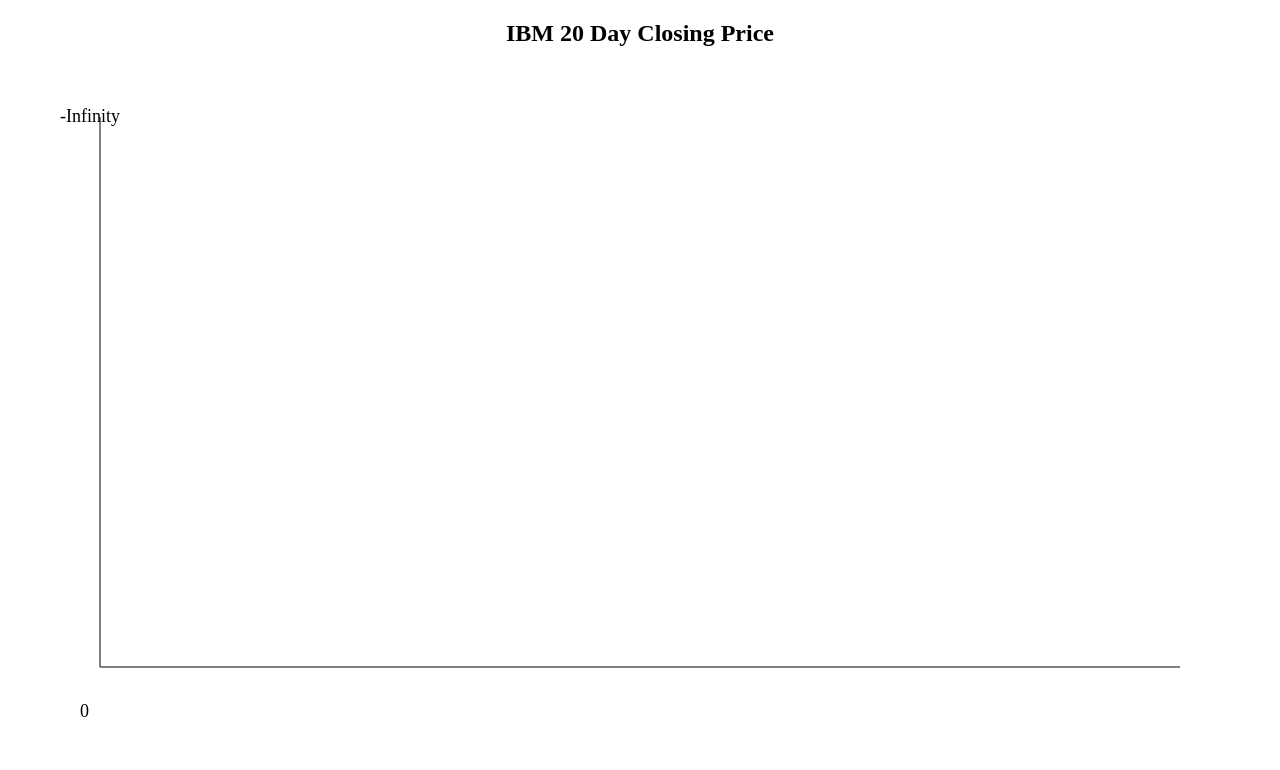
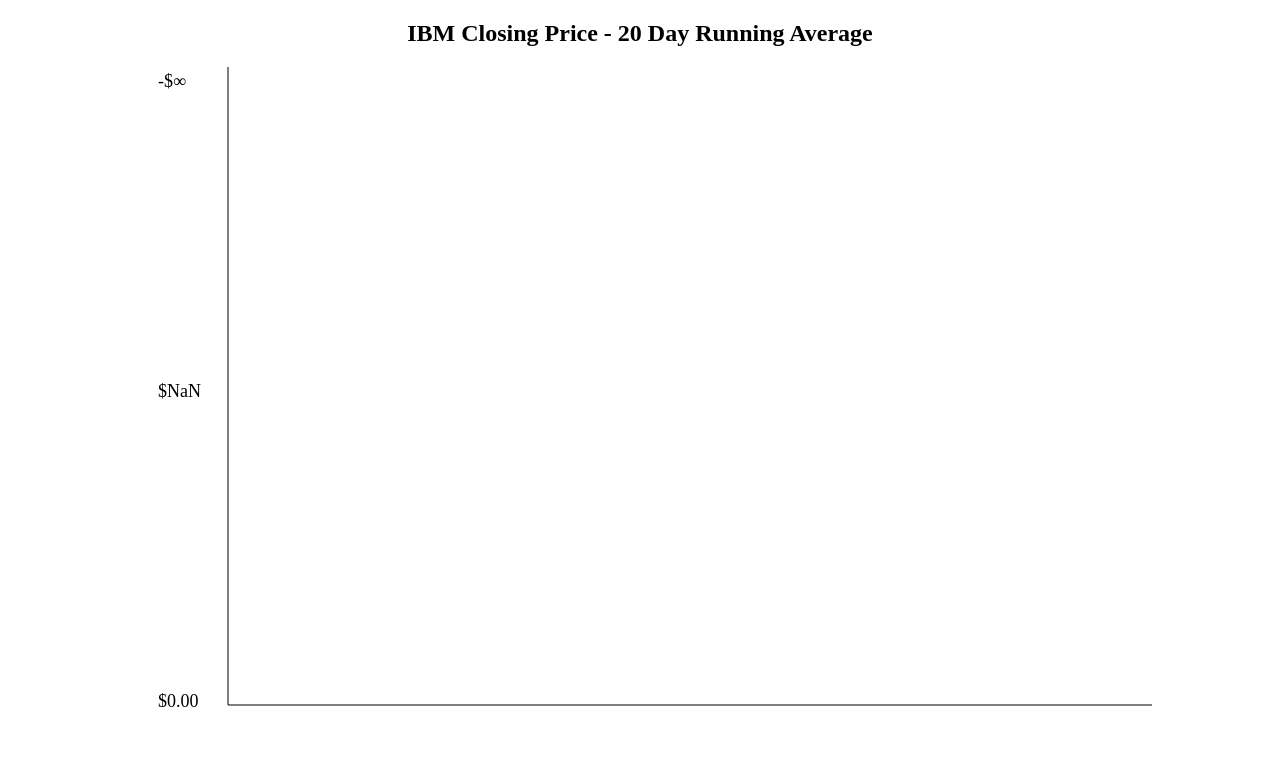
Before and after one commit to leonlovett/vanilla-js-chart, a website built with Parcel: page src/index.html in a window 1280 px wide. Built offline with nearby package versions, Linux system fonts and the light colour scheme.

Commit message:
refactored axis into a class added css grid for layout

```diff
--- /dev/null
+++ b/src/app/axis.js
@@ -0,0 +1,52 @@
+import { MARGINS } from "../models/constants";
+
+export class Axis {
+
+    margins = MARGINS;
+
+    currencyOptions = {
+        style: 'currency',
+        currency: 'usd'
+    }
+
+    region = 'en-us';
+
+    min;
+    mid;
+    max;
+
+    constructor(orientation, canvas, allValues, ctx) {
+        this.orientation = orientation;
+        this.canvas = canvas;
+        this.allValues = allValues;
+        this.ctx = ctx;
+    }
+
+    drawBorder() {
+        const xBegin = 100;
+        const yBegin = this.canvas.height - 2;
+        const xEnd = this.orientation === 'vertical' ? 100 : this.canvas.width;
+        const yEnd = this.orientation === 'vertical' ? 0 : this.canvas.height - 2;
+        this.ctx.beginPath();
+        this.ctx.moveTo(xBegin, yBegin);
+        this.ctx.lineTo(xEnd, yEnd);
+        this.ctx.stroke();
+    }
+
+    calculateRanges() {
+        if (this.orientation === 'vertical') {
+            this.min = new Number(0).toLocaleString(this.region, this.currencyOptions);
+            this.max = Math.max(...this.allValues).toLocaleString(this.region, this.currencyOptions);
+            this.mid = (Number.parseFloat(this.max.replace('$', '')) / 2).toLocaleString(this.region, this.currencyOptions);
+        }
+    }
+
+    drawScale() {
+        const begin = this.orientation === 'vertical' ? 30 : this.canvas.width;
+        const end = this.orientation === 'vertical' ? this.canvas.height : 100;
+        this.ctx.font = '18px serif';
+        this.ctx.fillText(this.min, begin, end);
+        this.ctx.fillText(this.mid, begin, ((end + 20) / 2));
+        this.ctx.fillText(this.max, begin, 20);
+    }
+}
--- a/src/app/chart.js
+++ b/src/app/chart.js
@@ -1,5 +1,6 @@
 import { MARGINS } from "../models/constants";
 import { Point } from "./point";
+import { Axis } from "./axis";
 
 export class Chart {
 
@@ -19,35 +20,28 @@
     }
 
     setCanvasSize() {
-        this.canvas.width = window.innerWidth - this.margins.right;
-        this.canvas.height = window.innerHeight - this.margins.top;
+        this.canvas.width = window.innerWidth * .8;
+        this.canvas.height = window.innerHeight * .8;
     }
 
     drawXAxis() {
-        this.ctx.beginPath();
-        this.ctx.moveTo(100, this.canvas.height - this.margins.top);
-        this.ctx.lineTo(this.canvas.width, this.canvas.height - this.margins.bottom);
-        this.ctx.stroke();
+        const xAxis = new Axis('horizontal', this.canvas, this.data.map(x => x.sortDate), this.ctx);
+        xAxis.drawBorder();
+        xAxis.calculateRanges();
+        xAxis.drawScale();
     }
 
     drawYAxis() {
-        this.ctx.beginPath();
-        this.ctx.moveTo(100, this.canvas.height - this.margins.bottom);
-        this.ctx.lineTo(100, 50);
-        this.ctx.stroke();
-
-        const closingValues = this.data.map(x => x.movingAvg)
-        const max = Math.round(Math.max(...closingValues));
-
-        this.ctx.font = '18px serif'
-        this.ctx.fillText(0, 80, this.canvas.height - this.margins.top / 2)
-        this.ctx.fillText(max, 60, 55)
+        const yAxis = new Axis('vertical', this.canvas, this.data.map(x => x.movingAvg), this.ctx);
+        yAxis.drawBorder();
+        yAxis.calculateRanges();
+        yAxis.drawScale();
     }
 
     drawPoints() {
-        const factor = (this.canvas.width - 100) / this.data.length;
+        const factor = (this.canvas.width - 90) / this.data.length;
         this.data.forEach((day, idx) => {
-            const x = idx * factor + this.margins.left;
+            const x = idx * factor + this.margins.left + factor;
             const point = new Point(this.ctx, this.canvas, x, day, this.data)
             point.drawPoint();
         })
--- a/src/app/point.js
+++ b/src/app/point.js
@@ -21,8 +21,8 @@
     getYPoint(value) {
         const closingValues = this.data.map(x => x.movingAvg)
         const max = Math.round(Math.max(...closingValues));
-        const chartHeight = this.canvas.height - this.margins.top - this.margins.bottom;
-        const factor = value / (max);
+        const chartHeight = this.canvas.height - this.margins.top;
+        const factor = value / max;
         return this.canvas.height - chartHeight * factor;
     }
 }
--- a/src/index.html
+++ b/src/index.html
@@ -1,17 +1,24 @@
 <!DOCTYPE html>
 <html lang="en">
+
 <head>
     <meta charset="UTF-8">
     <meta http-equiv="X-UA-Compatible" content="IE=edge">
     <meta name="viewport" content="width=device-width, initial-scale=1.0">
-    <title>IBM 20 Day Closing Price</title>
+    <title>IBM Closing Price - 20 Day Running Average</title>
     <link rel="stylesheet" href="styles.css" />
     <script type="module" src="app/app.js"></script>
 </head>
+
 <body>
-    <header id="header">
-        <h2>IBM 20 Day Closing Price</h2>
-    </header>
-    <canvas id="chart"></canvas>
 </body>
+<div class="container">
+    <div class="inner">
+        <header>
+            <h2>IBM Closing Price - 20 Day Running Average</h2>
+        </header>
+        <canvas id="chart"></canvas>
+    </div>
+</div>
+
 </html>
--- a/src/models/constants.js
+++ b/src/models/constants.js
@@ -1,6 +1,6 @@
 export const MARGINS = {
     left: 100,
-    top: 100,
+    top: 10,
     right: 100,
     bottom: 100
 };
--- a/src/styles.css
+++ b/src/styles.css
@@ -5,3 +5,12 @@
 header {
     text-align: center;
 }
+
+.container {
+    display: grid;
+    grid-template-columns: 10% auto 10%;
+}
+
+.inner {
+    grid-column-start: 2;
+}
```
Also changed, not shown: dist/index.html, 4 other files.
